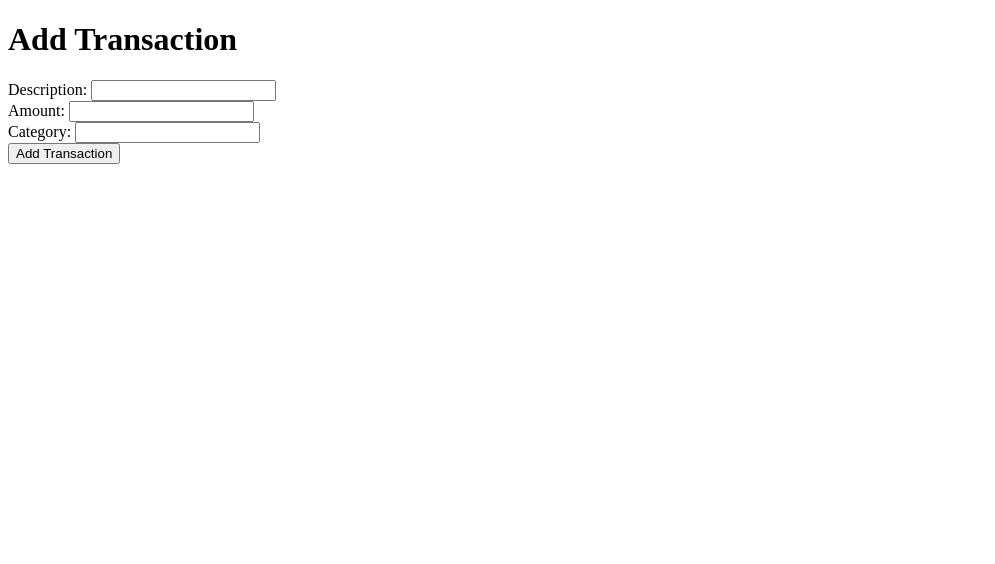
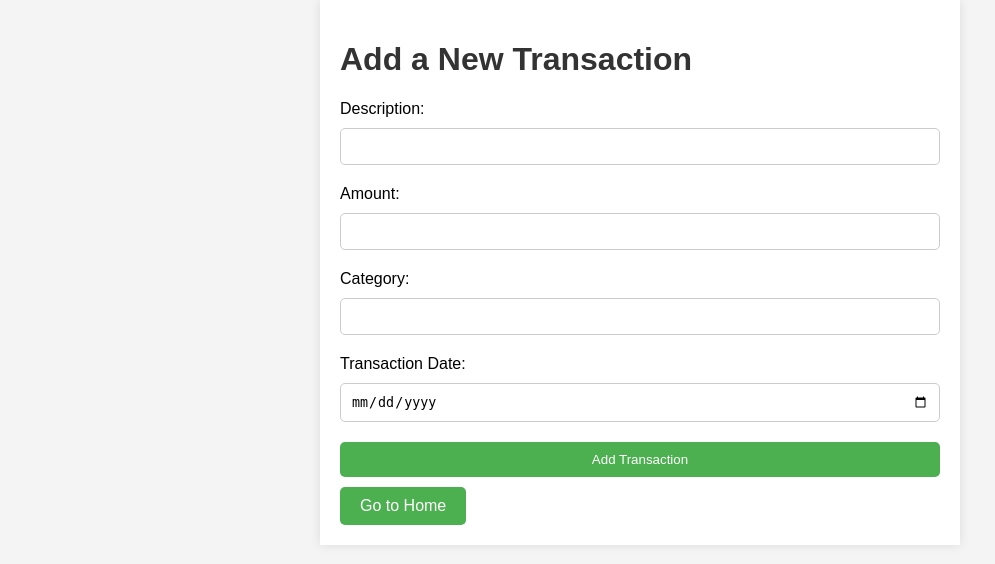
Before and after one commit to TheDude4445/finance-tracker, a Flask app: page /add_transaction in a window 1280 px wide. Shown: the top 564 px of the page, without its empty margins (0-995 px from the left). Run offline with Flask 3, Linux system fonts and the light colour scheme.

Commit message:
added more buttons

```diff
--- a/app.py
+++ b/app.py
@@ -107,8 +107,12 @@ def add_transaction():
     description = request.form['description']
     amount = float(request.form['amount'])
     category = request.form['category']
+    date = request.form['date']  # Get the date from the form
 
-    new_transaction = Transaction(description=description, amount=amount, category=category)
+    # Convert string date to datetime object
+    transaction_date = datetime.strptime(date, '%Y-%m-%d')
+
+    new_transaction = Transaction(description=description, amount=amount, category=category, date=transaction_date)
     db.session.add(new_transaction)
     db.session.commit()
 
--- a/templates/add_transaction.html
+++ b/templates/add_transaction.html
@@ -4,20 +4,80 @@
     <meta charset="UTF-8">
     <meta name="viewport" content="width=device-width, initial-scale=1.0">
     <title>Add Transaction</title>
+    <style>
+        body {
+            font-family: Arial, sans-serif;
+            background-color: #f4f4f4;
+            margin: 0;
+            padding: 0;
+        }
+        .container {
+            padding: 20px;
+            max-width: 600px;
+            margin: auto;
+            background-color: white;
+            box-shadow: 0px 0px 10px rgba(0, 0, 0, 0.1);
+        }
+        h1 {
+            color: #333;
+        }
+        form {
+            display: flex;
+            flex-direction: column;
+        }
+        label {
+            margin-bottom: 10px;
+        }
+        input[type="text"], input[type="number"], input[type="date"] {
+            padding: 10px;
+            margin-bottom: 20px;
+            border-radius: 5px;
+            border: 1px solid #ccc;
+        }
+        button {
+            padding: 10px 20px;
+            background-color: #4CAF50;
+            color: white;
+            border: none;
+            border-radius: 5px;
+            cursor: pointer;
+        }
+        button:hover {
+            background-color: #45a049;
+        }
+        a.button {
+            display: inline-block;
+            background-color: #4CAF50;
+            color: white;
+            padding: 10px 20px;
+            text-align: center;
+            text-decoration: none;
+            border-radius: 5px;
+            margin-top: 10px;
+        }
+    </style>
 </head>
 <body>
-    <h1>Add Transaction</h1>
+
+<div class="container">
+    <h1>Add a New Transaction</h1>
     <form action="/add_transaction" method="POST">
         <label for="description">Description:</label>
-        <input type="text" id="description" name="description" required><br>
+        <input type="text" id="description" name="description" required>
 
         <label for="amount">Amount:</label>
-        <input type="number" step="0.01" id="amount" name="amount" required><br>
+        <input type="number" step="0.01" id="amount" name="amount" required>
 
         <label for="category">Category:</label>
-        <input type="text" id="category" name="category" required><br>
+        <input type="text" id="category" name="category" required>
+
+        <label for="date">Transaction Date:</label>
+        <input type="date" id="date" name="date" required>
 
         <button type="submit">Add Transaction</button>
     </form>
+    <a href="/" class="button">Go to Home</a>
+</div>
+
 </body>
 </html>
--- a/templates/budgets.html
+++ b/templates/budgets.html
@@ -70,6 +70,7 @@
         </tbody>
     </table>
     <a href="/add_budget" class="button">Add New Budget</a>
+    <a href="/" class="button">Go to Home</a>
 </div>
 
 </body>
```
Also changed, not shown: templates/add_budget.html (+11 -0 lines), templates/transactions.html (+51 -1 lines).
